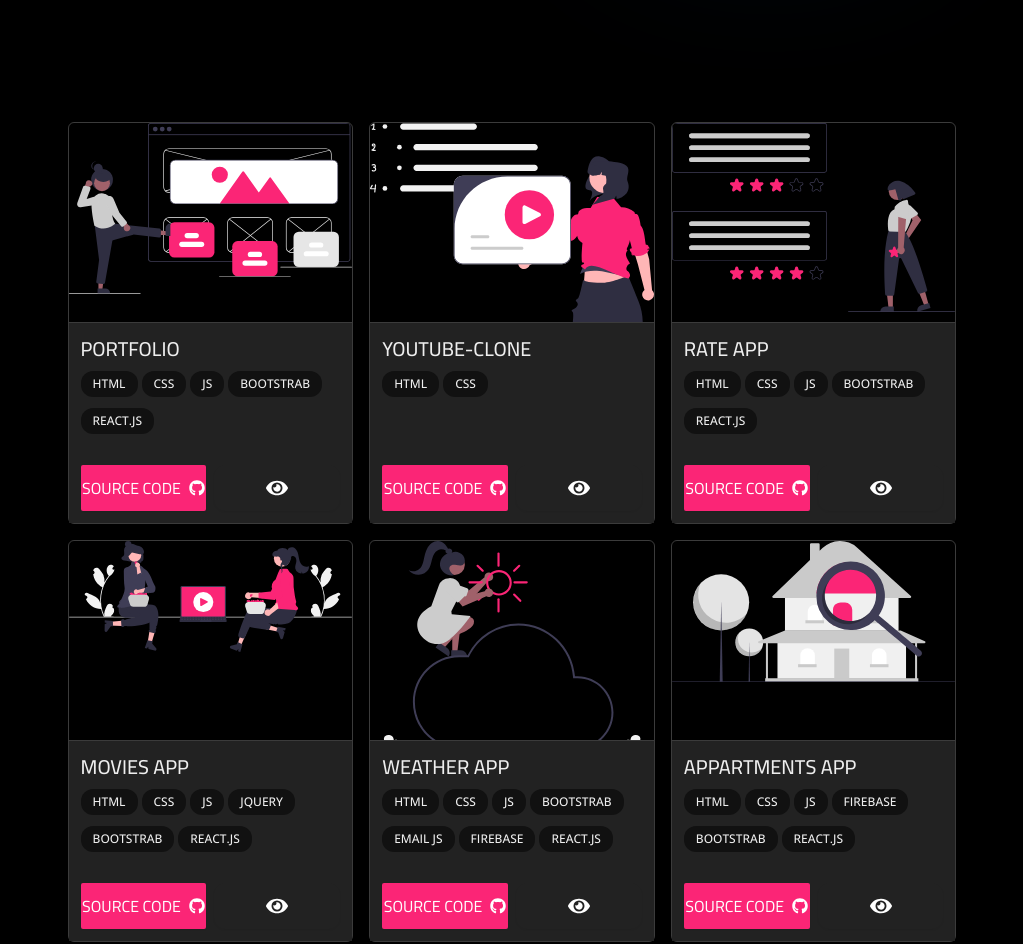
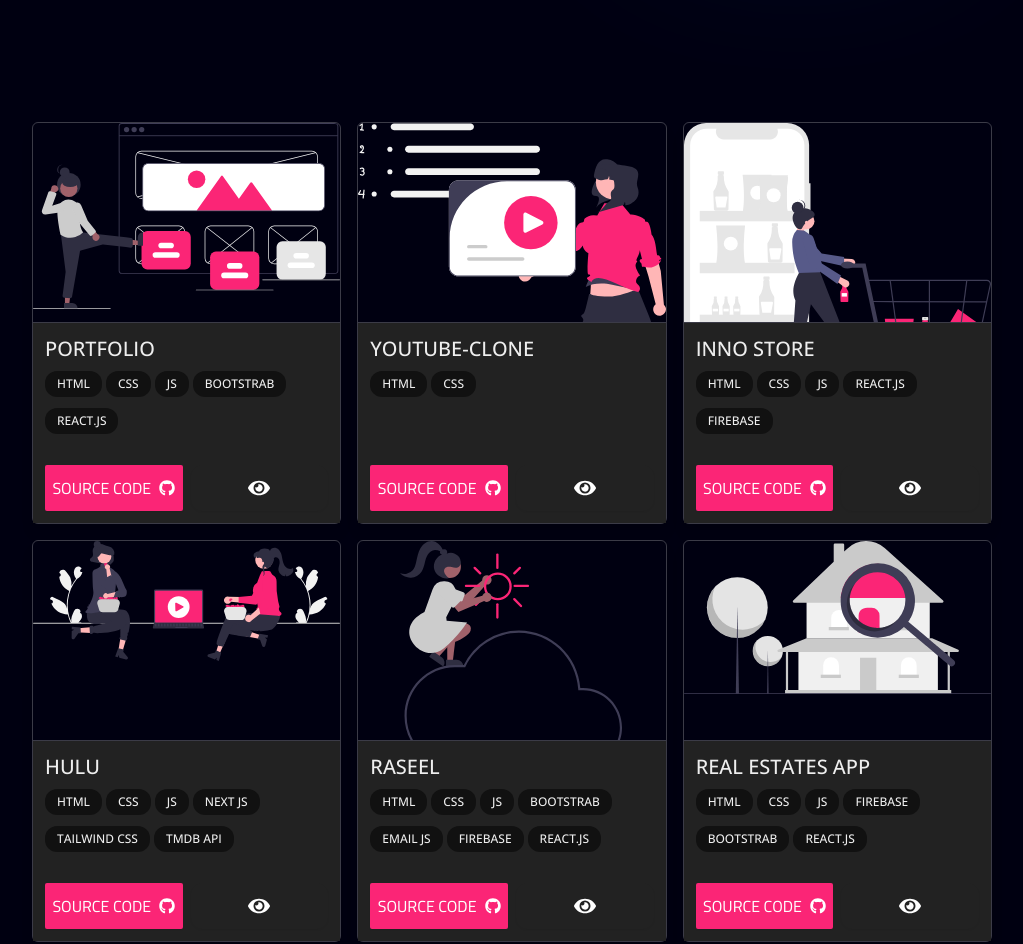
Before and after one commit to YousefAboAisha/Resume, a Next.js app: page /projects in a window 1280 px wide. Shown: the part 520-1464 px from the top of the page, without its empty margins (128-1151 px from the left). Built offline with nearby package versions, Linux system fonts and the light colour scheme.

Commit message:
Edited sites data & changed theme, with changing the style code to be managed bt tailwind only (No CSS file control )

```diff
--- a/Components/Navbar.tsx
+++ b/Components/Navbar.tsx
@@ -37,7 +37,7 @@ const Navbar = () => {
       className={`fixed ${
         scrollDirection === "down" ? "lg:-top-12" : "lg:top-4"
       } flex items-center justify-center bottom-2 left-[50%] translate-x-[-50%] text-white outline-none
-      w-6/12 md:w-3/12 h-12 rounded-3xl duration-500 bg-secondary_dark  shadow-md z-50`}
+      w-6/12 md:w-3/12 h-12 rounded-3xl duration-500 bg-secondary_dark shadow-md z-50`}
     >
       {Routes.map((elem, index) => {
         return (
@@ -46,7 +46,7 @@ const Navbar = () => {
             href={elem.href}
             className={`flex peer/${
               elem.title
-            } border-r border-[#dddddd44] last-of-type:border-r-0 justify-center items-center h-full w-full duration-300 cursor-pointer
+            } border-r border-light last-of-type:border-r-0 justify-center items-center h-full w-full duration-300 cursor-pointer
             ${router.pathname == `${elem.href}` ? "text-primary_dark" : ""} `}
             title={elem.title}
           >
--- a/Components/UI/ProjectCard.tsx
+++ b/Components/UI/ProjectCard.tsx
@@ -1,10 +1,11 @@
 import Image, { StaticImageData } from "next/image"
 import { FaEye, FaGithub } from "react-icons/fa"
+import CustomImage from "./CustomImage"
 import LinkButton from "./LinkButton"
 import Tag from "./Tag"
 
 type ProjectCardProps = {
-  src: StaticImageData
+  src: string
   alt: string
   title: string
   tags: string[]
@@ -26,7 +27,7 @@ const ProjectCard = ({
      rounded-md shadow-lg"
     >
       <div className="w-full border-b border-[#dddddd44] max-h-[200px] h-[200px] overflow-hidden duration-300">
-        <Image
+        <CustomImage
           src={src}
           width={200}
           height={200}
@@ -38,7 +39,7 @@ const ProjectCard = ({
       <div className="flex flex-col gap-2 p-3 bg-secondary_dark">
         <h2 className="text-xl uppercase font-medium">{title}</h2>
 
-        <div className="flex flex-row gap-1 flex-wrap h-[70px] overflow-scroll">
+        <div className="flex flex-row gap-1 flex-wrap h-[70px] overflow-auto">
           {tags.map((elem, index) => {
             return <Tag key={index} title={elem} />
           })}
--- a/Components/UI/SkillCard.tsx
+++ b/Components/UI/SkillCard.tsx
@@ -7,7 +7,7 @@ type SkillCardProps = {
 
 const SkillCard = ({ title, icon }: SkillCardProps) => {
   return (
-    <div className="relative flex flex-col justify-center items-center gap-1 drop-shadow-lg rounded-xl p-4 bg-[#00000013] backdrop-blur-sm border-[#dddddd1a] border-[1px] shadow-md hover:shadow-md hover:bg-primary_dark hover:translate-y-2 duration-500 cursor-pointer animate-ShadowPulse ">
+    <div className="relative flex flex-col justify-center items-center gap-1 drop-shadow-lg rounded-xl p-4 bg-[#00000013] backdrop-blur-sm border-light border-[1px] shadow-md hover:shadow-md hover:bg-primary_dark hover:translate-y-2 duration-500 cursor-pointer animate-ShadowPulse ">
       <Image src={icon} width={70} height={70} alt="image" />
       <span className="uppercase font-semibold font-secondary">{title}</span>
     </div>
--- a/Data/Sites.ts
+++ b/Data/Sites.ts
@@ -1,6 +1,6 @@
 import img1 from "../public/Sites/landing.svg"
 import img2 from "../public/Sites/youtube.svg"
-import img3 from "../public/Sites/review.svg"
+import img3 from "../public/Sites/food.svg"
 import img4 from "../public/Sites/movie.svg"
 import img5 from "../public/Sites/weather.svg"
 import img6 from "../public/Sites/appartement.svg"
@@ -23,23 +23,23 @@ export const Sites = [
     github_link: "https://github.com/YousefAboAisha/Youtube-clone",
   },
   {
-    title: "Rate App",
+    title: "Inno store",
     href: img3,
-    live_link: "https://yousefaboaisha.github.io/Rate-App/",
-    tags: ["HTML", "CSS", "JS", "BOOTSTRAB", "REACT.JS"],
-    alt: "Rate app",
-    github_link: "https://github.com/YousefAboAisha/RateApp",
+    live_link: "https://benevolent-tartufo-f71b4a.netlify.app/",
+    tags: ["HTML", "CSS", "JS", "REACT.JS", "firebase"],
+    alt: "Inno store",
+    github_link: "https://github.com/YousefAboAisha/food-shop",
   },
   {
-    title: "Movies App",
+    title: "HULU",
     href: img4,
-    live_link: "https://yousefaboaisha.github.io/Movies-App/",
-    tags: ["HTML", "CSS", "JS", "JQUERY", "BOOTSTRAB", "REACT.JS"],
-    alt: "Movies App",
-    github_link: "https://github.com/YousefAboAisha/Movies-App",
+    live_link: "https://hulu-eight-iota.vercel.app/trending?page=1",
+    tags: ["HTML", "CSS", "JS", "NEXT JS", "Tailwind CSS", "TMDB API"],
+    alt: "HULU",
+    github_link: "https://github.com/YousefAboAisha/Hulu",
   },
   {
-    title: "Weather App",
+    title: "Raseel",
     href: img5,
     live_link: "https://yousefaboaisha.github.io/Weather-App/",
     tags: [
@@ -55,7 +55,7 @@ export const Sites = [
     github_link: "https://github.com/YousefAboAisha/Weather-App",
   },
   {
-    title: "Appartments App",
+    title: "Real Estates App",
     href: img6,
     live_link: "https://yousefaboaisha.github.io/Houses-App/",
     tags: ["HTML", "CSS", "JS", "Firebase", "BOOTSTRAB", "REACT.JS"],
--- a/Layout/Layout.tsx
+++ b/Layout/Layout.tsx
@@ -16,7 +16,7 @@ const Layout = ({ children }: LayoutProps) => {
   ) : (
     <>
       <Navbar />
-      <main className="container">{children}</main>
+      <main className="container bg-background">{children}</main>
       <Socialbar />
     </>
   )
--- a/pages/contact.tsx
+++ b/pages/contact.tsx
@@ -1,11 +1,11 @@
-import Image from "next/image"
 import React from "react"
+import CustomImage from "../Components/UI/CustomImage"
 
 const contact = () => {
   return (
     <main className="container">
       <div className="relative flex flex-col justify-center items-center mt-8 ">
-        <Image src={"/3d.png"} width={300} height={300} alt="image" />
+        <CustomImage src={"/3d.png"} width={300} height={300} alt="image" />
         <h2>This is Personal Resume</h2>
       </div>
     </main>
--- a/pages/index.tsx
+++ b/pages/index.tsx
@@ -1,4 +1,3 @@
-import Head from "next/head"
 import SkillsCards from "../Containers/Home/SkillsCards"
 import CV from "../Containers/Home/CV"
 import Hero from "../Containers/Home/Hero"
@@ -8,7 +7,7 @@ import Landing from "../Containers/Home/Landing"
 export default function Home() {
   return (
     <>
-      <main className="container mb-24">
+      <main className="mb-24">
         <Landing />
 
         <SkillsCards />
--- a/pages/projects.tsx
+++ b/pages/projects.tsx
@@ -4,7 +4,7 @@ import ProjectsList from "../Containers/Projects/ProjectsList"
 
 const about = () => {
   return (
-    <main className="container mb-24">
+    <main className="mb-24">
       <Landing />
 
       <ProjectsList />
--- a/styles/globals.css
+++ b/styles/globals.css
@@ -8,7 +8,7 @@
   }
 
   .container {
-    @apply w-11/12 lg:w-10/12 mx-auto;
+    @apply w-11/12 md:w-10/12 lg:w-9/12 mx-auto;
   }
 
   .section {
@@ -18,22 +18,24 @@
   html {
     @apply text-[#EEEEEE];
   }
+
+  body {
+    @apply bg-background;
   }
 
   ::-webkit-scrollbar {
-  height: 0;
-  width: 5px;
+    @apply w-1 h-[5px];
   }
 
   /* Track */
   ::-webkit-scrollbar-track {
-  background: #222222;
+    @apply bg-secondary_dark;
   }
 
   /* Handle */
   ::-webkit-scrollbar-thumb {
-  background: #fb2576;
-  border-radius: 50px;
+    @apply bg-primary_dark rounded-[50px];
+  }
 }
 
 * {
@@ -51,7 +53,6 @@ html,
 body {
   max-width: 100vw;
   overflow-x: hidden;
-  background-color: #000;
 }
 
 a {
@@ -59,10 +60,10 @@ a {
   text-decoration: none;
 }
 
-h1,
+/* h1,
 h2,
 h3,
 h4,
 h5 {
-  font-family: var(--font-cairo);
-}
+  font-family: var(--font-opensans);
+} */
--- a/tailwind.config.js
+++ b/tailwind.config.js
@@ -9,16 +9,22 @@ module.exports = {
   theme: {
     extend: {
       colors: {
-        text: "#000814",
+        background: "#001",
         primary_dark: "#FB2576",
         primary_light: "#ff3380",
         secondary_dark: "#222",
         secondary_light: "#003566",
       },
+
       fontFamily: {
         primary: ["var(--font-opensans)"],
         secondary: ["var(--font-cairo)"],
       },
+
+      borderColor: {
+        light: "#dddddd1a",
+      },
+
       keyframes: {
         HorizentalMove: {
           "0%, 100%": { transform: "translateY(5px) scale(1)", opacity: 1 },
```
Also changed, not shown: public/Sites/food.svg (added). Lines whose indentation alone changed are shown as unchanged.
